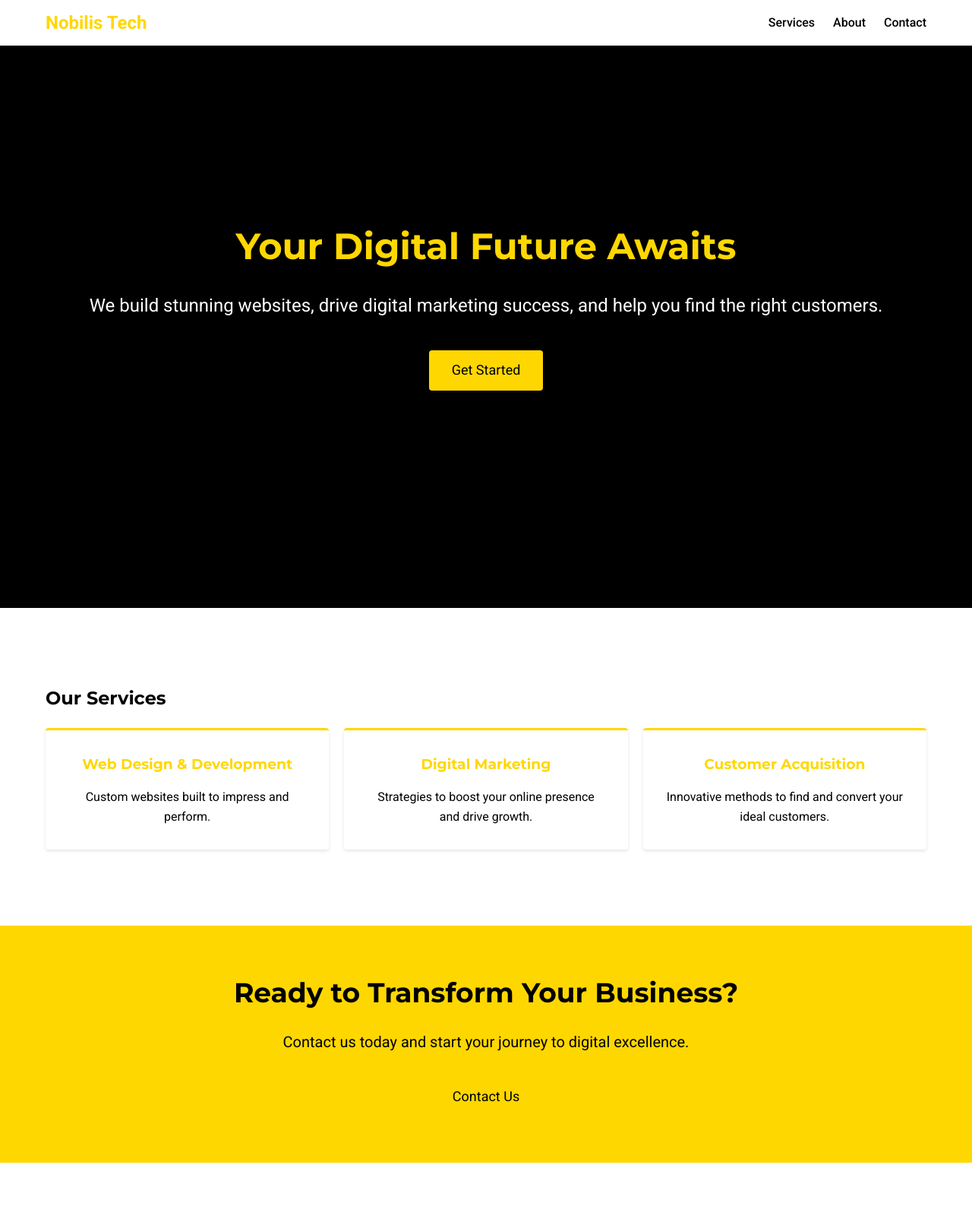
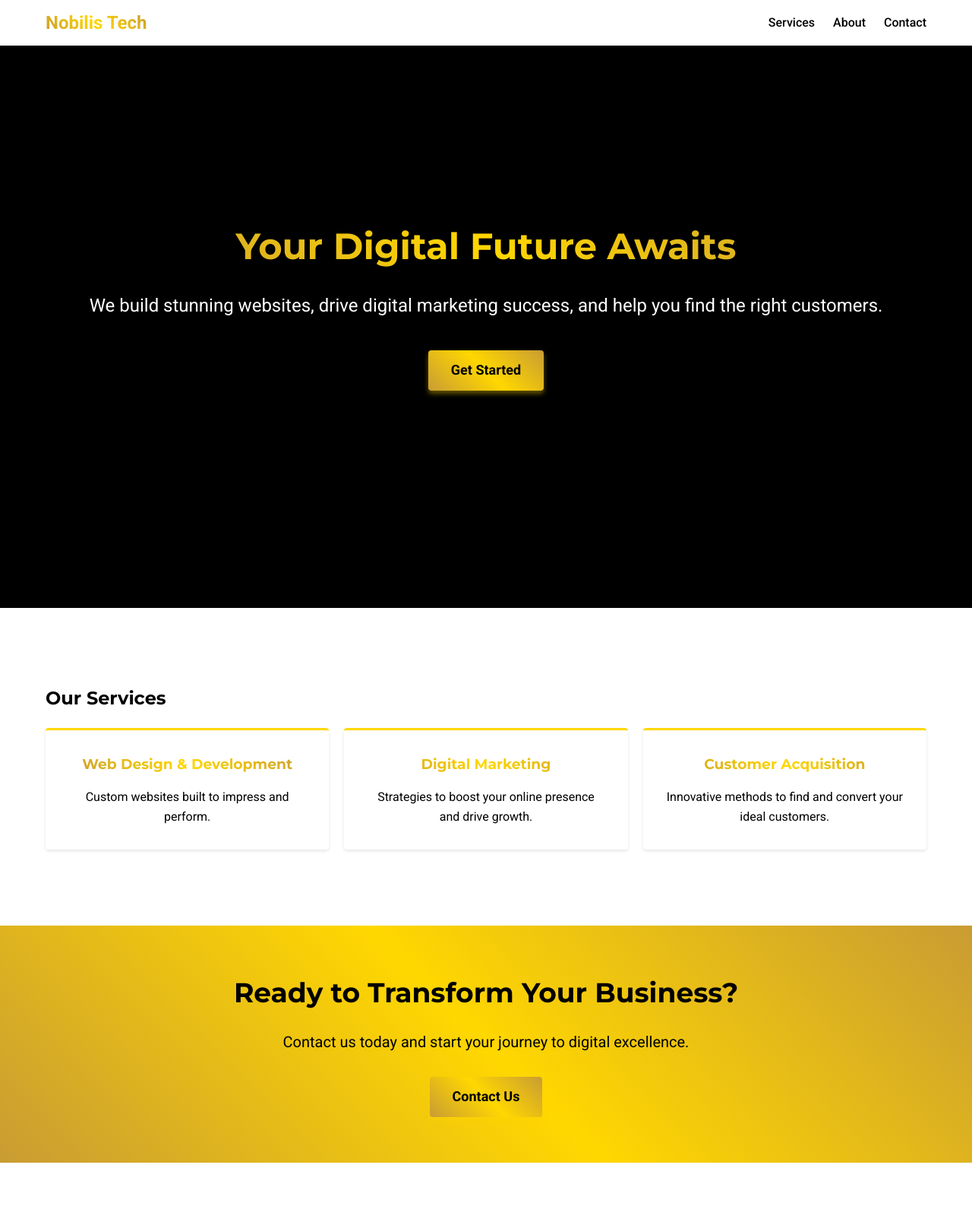
Before and after one commit to Hatt530/bizme, a plain HTML site: page index.html in a window 1280 px wide. Shown: the top 1587 px of the page at 76% size. Drawn offline with Linux system fonts and the light colour scheme.

Commit message:
Update style.css

```diff
--- a/style.css
+++ b/style.css
@@ -45,7 +45,9 @@ nav {
 nav .logo a {
   font-size: 24px;
   font-weight: 700;
-  color: #FFD700; /* Gold for logo */
+  background: linear-gradient(45deg, #C99C33, #FFD700, #C99C33);
+  -webkit-background-clip: text;
+  -webkit-text-fill-color: transparent;
 }
 nav .menu a {
   margin-left: 20px;
@@ -55,7 +57,9 @@ nav .menu a {
   transition: color 0.3s;
 }
 nav .menu a:hover {
-  color: #FFD700;
+  background: linear-gradient(45deg, #C99C33, #FFD700, #C99C33);
+  -webkit-background-clip: text;
+  -webkit-text-fill-color: transparent;
 }
 
 /* Hero Section */
@@ -76,24 +80,31 @@ nav .menu a:hover {
 .hero h1 {
   font-size: 48px;
   margin-bottom: 20px;
-  color: #FFD700; /* Gold heading */
+  background: linear-gradient(45deg, #C99C33, #FFD700, #C99C33);
+  -webkit-background-clip: text;
+  -webkit-text-fill-color: transparent;
 }
 .hero p {
   font-size: 24px;
   margin-bottom: 40px;
   color: #fff; /* White paragraph text */
 }
+
+/* Gold Button */
 .btn {
   display: inline-block;
   padding: 12px 30px;
-  background: #FFD700; /* Gold button */
+  background: linear-gradient(45deg, #C99C33, #FFD700, #C99C33);
   color: #000; /* Black text on button */
   border-radius: 4px;
   font-size: 18px;
-  transition: background 0.3s;
+  font-weight: bold;
+  transition: 0.3s;
+  box-shadow: 0px 4px 6px rgba(255, 215, 0, 0.4);
 }
 .btn:hover {
-  background: #e6c200; /* Slightly darker gold */
+  background: linear-gradient(45deg, #FFD700, #C99C33, #FFD700);
+  box-shadow: 0px 6px 10px rgba(255, 215, 0, 0.6);
 }
 
 /* Services Section */
@@ -118,7 +129,9 @@ section.services .service-list {
 }
 .service-item h3 {
   margin-bottom: 15px;
-  color: #FFD700;
+  background: linear-gradient(45deg, #C99C33, #FFD700, #C99C33);
+  -webkit-background-clip: text;
+  -webkit-text-fill-color: transparent;
 }
 .service-item p {
   font-size: 16px;
@@ -127,7 +140,7 @@ section.services .service-list {
 
 /* Call-to-Action Section */
 section.cta {
-  background: #FFD700; /* Gold background */
+  background: linear-gradient(45deg, #C99C33, #FFD700, #C99C33);
   color: #000; /* Black text */
   text-align: center;
   padding: 60px 20px;
@@ -161,16 +174,18 @@ section.contact form textarea {
 section.contact form button {
   width: 100%;
   padding: 12px;
-  background: #FFD700;
+  background: linear-gradient(45deg, #C99C33, #FFD700, #C99C33);
   color: #000;
   border: none;
   border-radius: 4px;
   font-size: 18px;
   cursor: pointer;
-  transition: background 0.3s;
+  transition: 0.3s;
+  box-shadow: 0px 4px 6px rgba(255, 215, 0, 0.4);
 }
 section.contact form button:hover {
-  background: #e6c200;
+  background: linear-gradient(45deg, #FFD700, #C99C33, #FFD700);
+  box-shadow: 0px 6px 10px rgba(255, 215, 0, 0.6);
 }
 
 /* Footer */
```
